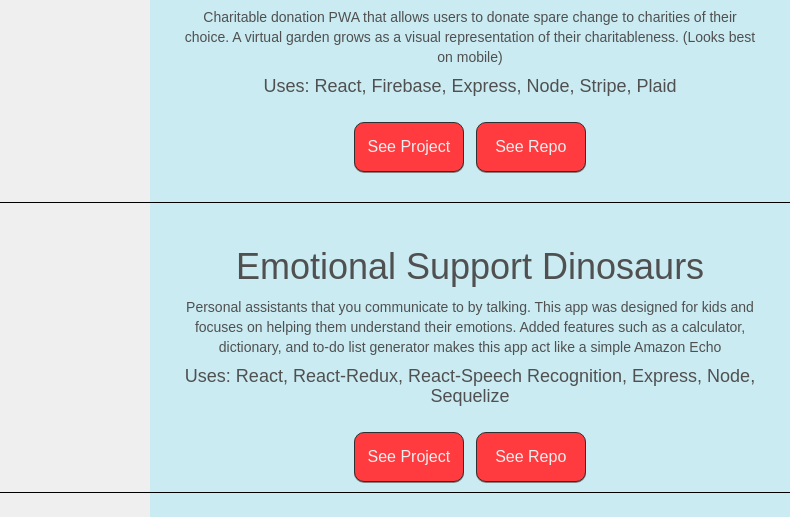
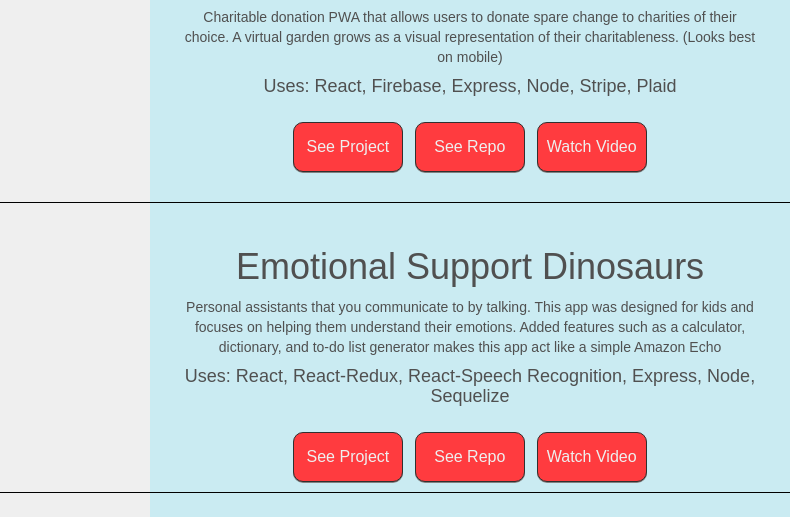
Before and after one commit to devere-here/portfolioPage, a plain HTML site: page index.html in a window 1280 px wide. Shown: the part 2195-2712 px from the top of the page, 490-1280 px from the left. Drawn offline with nearby package versions, Linux system fonts and the light colour scheme.

Commit message:
feat: added links to videos displaying certain projects

```diff
--- a/index.html
+++ b/index.html
@@ -81,6 +81,9 @@
       <button class="projectBtn">
         <a target="_blank" href="https://github.com/BenevoCent">See Repo</a>
       </button>
+      <button class="projectBtn">
+        <a target="_blank" href="https://www.youtube.com/watch?v=CavXXuHguQo">Watch Video</a>
+      </button>
     </div>
   </div>
 
@@ -97,6 +100,9 @@
       </button>
       <button class="projectBtn">
         <a target="_blank" href="https://github.com/devere-here/emotionalSupportDinosaurs">See Repo</a>
+      </button>
+      <button class="projectBtn">
+        <a target="_blank" href="https://www.youtube.com/watch?v=pB_Xwd-5GBY">Watch Video</a>
       </button>
     </div>
   </div>
```
